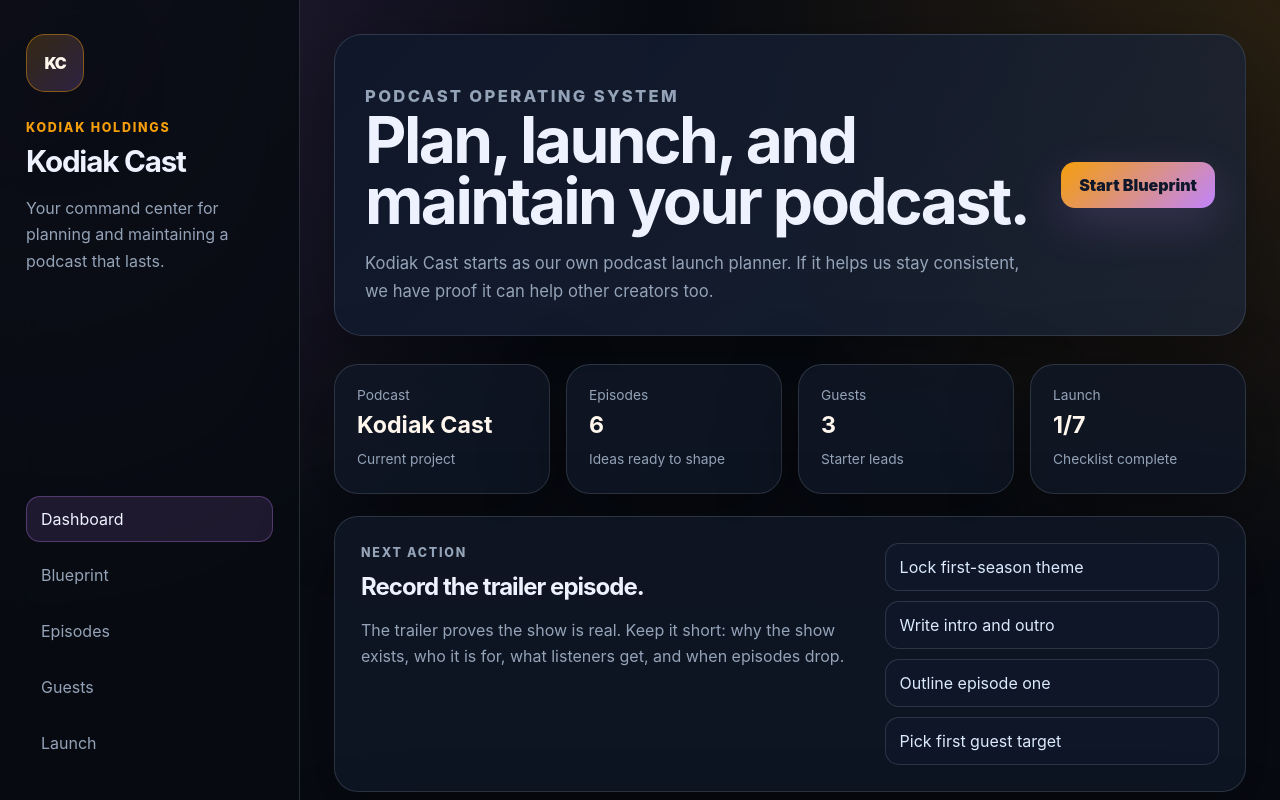
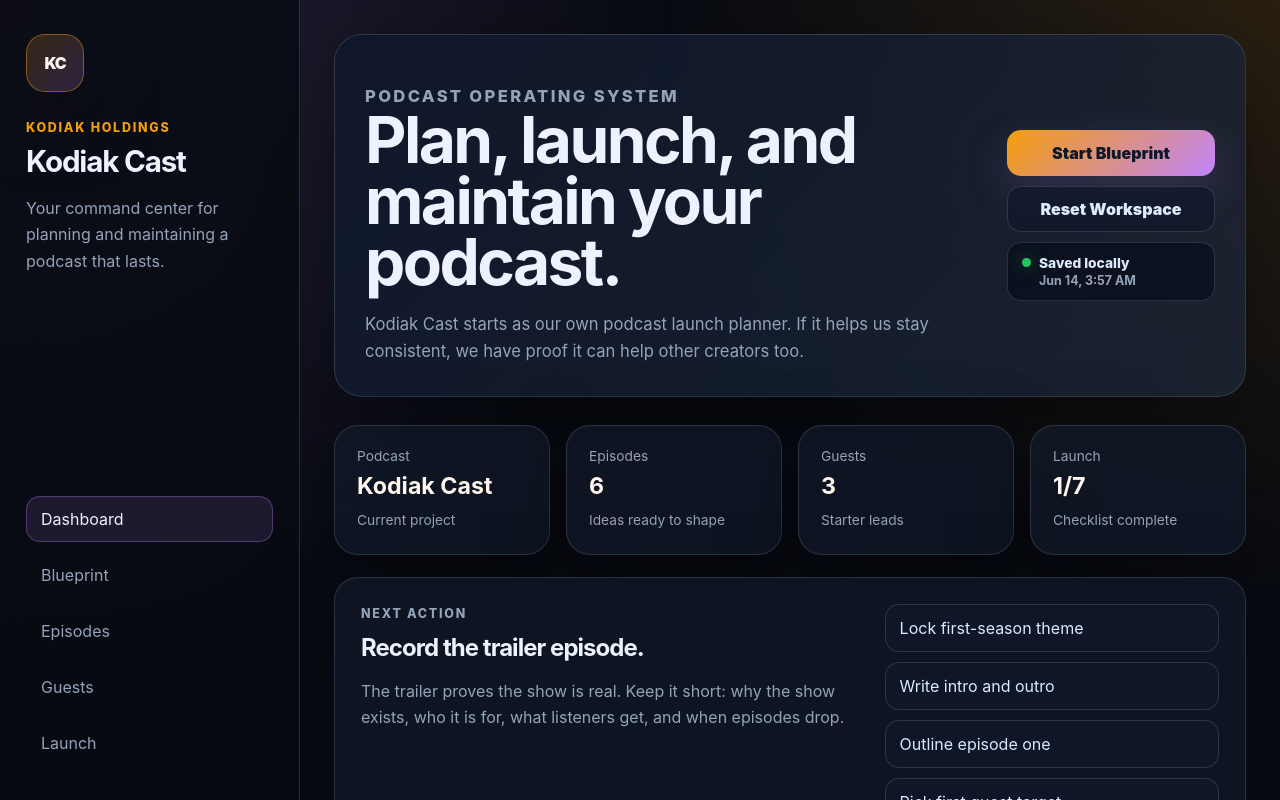
Before and after one commit to PapaKodiak92/kodiak-cast, a React (Vite) app: page / in a window 1280 px wide. Shown: the top 800 px of the page. Built offline with nearby package versions, Linux system fonts and the light colour scheme.

Commit message:
Persist editable workspace on main

```diff
--- a/src/App.tsx
+++ b/src/App.tsx
@@ -1,4 +1,4 @@
-import { useMemo, useState } from 'react';
+import { useEffect, useMemo, useState } from 'react';
 import { BlueprintForm } from './components/BlueprintForm';
 import {
   EditableBlueprint,
@@ -11,9 +11,11 @@ import { MetricCard } from './components/MetricCard';
 import { Sidebar } from './components/Sidebar';
 import { starterEpisodes, starterGuests } from './data/starterData';
 import { generateBlueprint } from './lib/blueprint';
-import type { PodcastInputs } from './types';
+import { clearWorkspace, loadWorkspace, saveWorkspace } from './lib/workspaceStorage';
+import type { ChecklistItem, PodcastBlueprint, PodcastInputs } from './types';
 import './styles.css';
 import './blueprintEditor.css';
+import './workspace.css';
 
 const defaultInputs: PodcastInputs = {
   showName: 'Kodiak Cast',
@@ -25,11 +27,40 @@ const defaultInputs: PodcastInputs = {
   goal: 'prove the system by using it to launch and maintain the show ourselves'
 };
 
+function formatSavedAt(savedAt: string) {
+  if (!savedAt) {
+    return 'Not saved yet';
+  }
+
+  const savedDate = new Date(savedAt);
+
+  if (Number.isNaN(savedDate.getTime())) {
+    return 'Not saved yet';
+  }
+
+  return new Intl.DateTimeFormat(undefined, {
+    month: 'short',
+    day: 'numeric',
+    hour: 'numeric',
+    minute: '2-digit'
+  }).format(savedDate);
+}
+
 function App() {
+  const restoredWorkspace = useMemo(() => loadWorkspace(), []);
+  const initialInputs = restoredWorkspace?.inputs ?? defaultInputs;
+  const initialBlueprint = restoredWorkspace?.blueprint ?? generateBlueprint(initialInputs);
+
   const [activeSection, setActiveSection] = useState('dashboard');
-  const [inputs, setInputs] = useState(defaultInputs);
-  const [blueprint, setBlueprint] = useState(() => generateBlueprint(defaultInputs));
-  const [launchItems, setLaunchItems] = useState(blueprint.launchChecklist);
+  const [inputs, setInputs] = useState<PodcastInputs>(initialInputs);
+  const [blueprint, setBlueprint] = useState<PodcastBlueprint>(initialBlueprint);
+  const [launchItems, setLaunchItems] = useState<ChecklistItem[]>(
+    restoredWorkspace?.launchItems ?? initialBlueprint.launchChecklist
+  );
+  const [lastSavedAt, setLastSavedAt] = useState(restoredWorkspace?.savedAt ?? '');
+  const [saveStatus, setSaveStatus] = useState(
+    restoredWorkspace ? 'Restored saved workspace' : 'Ready to save locally'
+  );
 
   const allEpisodes = useMemo(
     () => [...blueprint.firstEpisodes, ...starterEpisodes],
@@ -37,12 +68,37 @@ function App() {
   );
 
   const completedLaunchItems = launchItems.filter((item) => item.done).length;
+  const formattedSaveTime = useMemo(() => formatSavedAt(lastSavedAt), [lastSavedAt]);
+
+  useEffect(() => {
+    const savedWorkspace = saveWorkspace({ inputs, blueprint, launchItems });
+
+    if (savedWorkspace) {
+      setLastSavedAt(savedWorkspace.savedAt);
+      setSaveStatus('Saved locally');
+      return;
+    }
+
+    setSaveStatus('Unable to save locally');
+  }, [inputs, blueprint, launchItems]);
 
   const handleGenerate = () => {
     const nextBlueprint = generateBlueprint(inputs);
     setBlueprint(nextBlueprint);
     setLaunchItems(nextBlueprint.launchChecklist);
     setActiveSection('blueprint');
+  };
+
+  const handleResetWorkspace = () => {
+    const nextBlueprint = generateBlueprint(defaultInputs);
+
+    clearWorkspace();
+    setInputs(defaultInputs);
+    setBlueprint(nextBlueprint);
+    setLaunchItems(nextBlueprint.launchChecklist);
+    setLastSavedAt('');
+    setSaveStatus('Workspace reset');
+    setActiveSection('dashboard');
   };
 
   const updateBlueprintText = (field: BlueprintTextField, value: string) => {
@@ -97,9 +153,19 @@ function App() {
               we have proof it can help other creators too.
             </p>
           </div>
-          <button className="primary-button" onClick={() => setActiveSection('blueprint')} type="button">
-            Start Blueprint
-          </button>
+          <div className="hero-actions">
+            <button className="primary-button" onClick={() => setActiveSection('blueprint')} type="button">
+              Start Blueprint
+            </button>
+            <button className="secondary-button" onClick={handleResetWorkspace} type="button">
+              Reset Workspace
+            </button>
+            <div className="save-status" aria-live="polite">
+              <span className="save-dot" aria-hidden="true" />
+              <span>{saveStatus}</span>
+              <small>{formattedSaveTime}</small>
+            </div>
+          </div>
         </header>
 
         {activeSection === 'dashboard' && (
@@ -195,7 +261,7 @@ function App() {
               <div className="section-heading">
                 <p className="eyebrow">Launch Checklist</p>
                 <h2>Keep the show moving.</h2>
-                <p>Click items as they are completed. Later this becomes persistent per user and per podcast.</p>
+                <p>Click items as they are completed. Your progress now saves locally in this browser.</p>
               </div>
 
               <div className="checklist">
```
